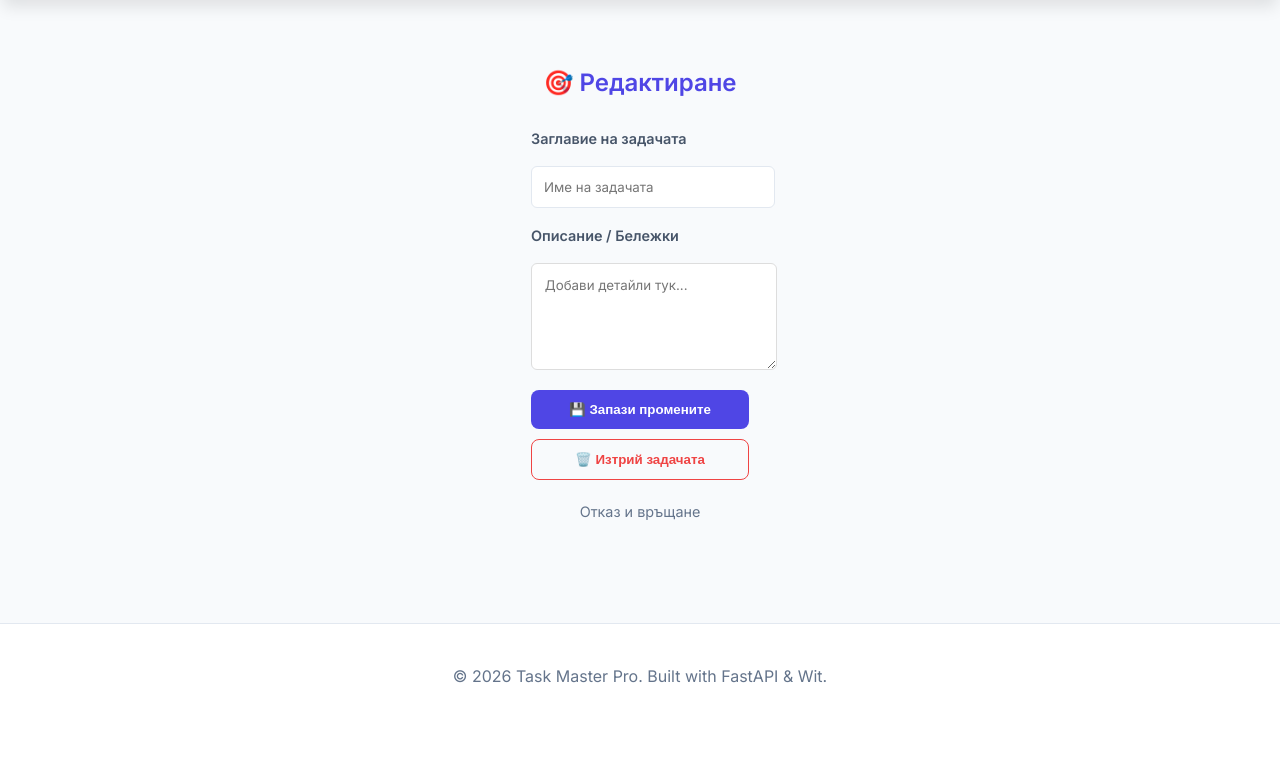
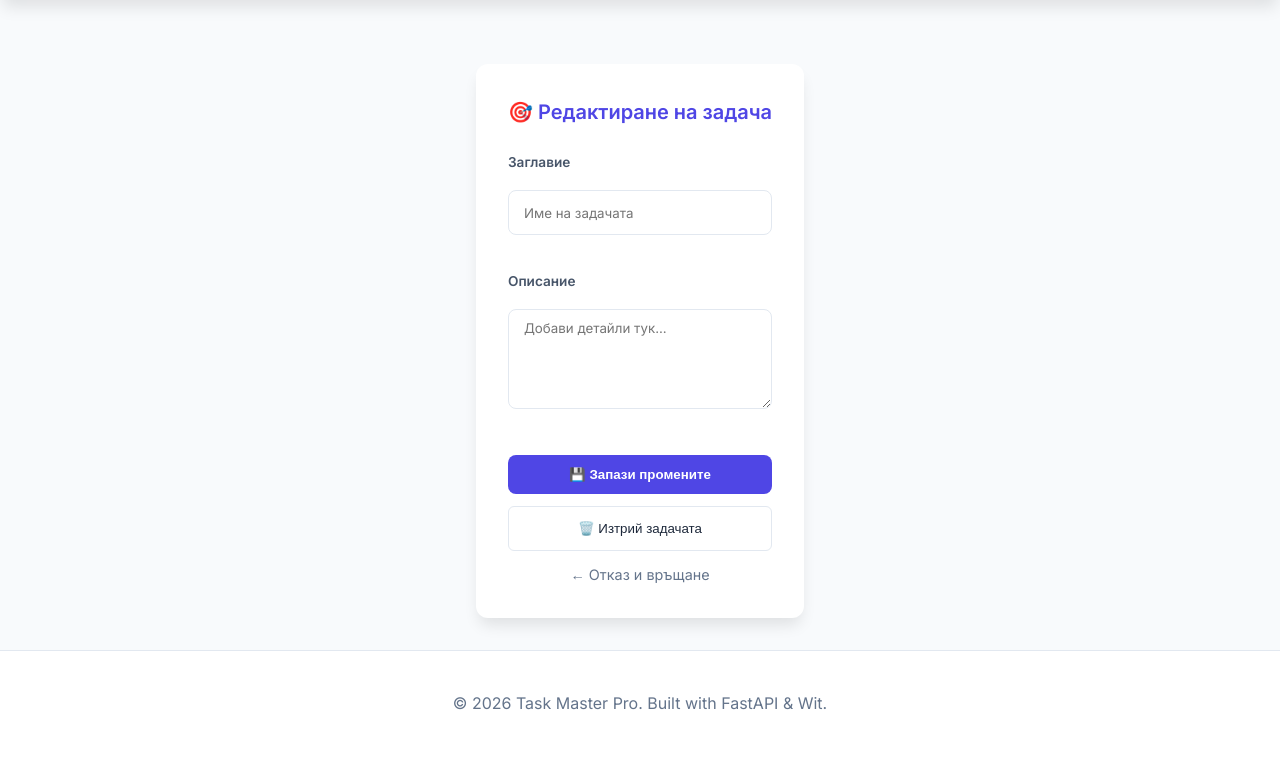
Before and after one commit to angeluzunov10/task-manager-py, a FastAPI app: page /edit/1 in a window 1280 px wide. Shown: the part 70-827 px from the top of the page. Before the commit the page ends 753 px from the top, so only its background shows below. Run offline with FastAPI, Linux system fonts and the light colour scheme.

Commit message:
Fix: Synchronize edit page with user context, fix TemplateNotFound error, and redesign edit form layout.

```diff
--- a/app/static/style.css
+++ b/app/static/style.css
@@ -262,3 +262,35 @@ input, textarea {
         width: 100%;
     }
 }
+
+/* Специален контейнер за вертикални форми (като Редакция и Вход) */
+.form-vertical {
+    display: flex;
+    flex-direction: column;
+    gap: 20px;
+}
+
+.form-vertical .field-group {
+    width: 100%;
+}
+
+.form-vertical input,
+.form-vertical select,
+.form-vertical textarea {
+    width: 100%;
+    height: 45px;
+    padding: 10px 15px;
+    border: 1px solid var(--border);
+    border-radius: 8px;
+    font-family: inherit;
+    box-sizing: border-box; /* Важно, за да не излизат от контейнера */
+}
+
+.form-vertical textarea {
+    height: auto; /* Позволява на описанието да се разтяга */
+    min-height: 100px;
+}
+
+.form-vertical .action-buttons {
+    margin-top: 10px;
+}
--- a/app/templates/edit.html
+++ b/app/templates/edit.html
@@ -1,30 +1,48 @@
 {% extends "base.html" %}
 
-{% block title %}Редактиране{% endblock %}
+{% block title %}Редактиране - {{ task_id }}{% endblock %}
 
 {% block content %}
-<div class="auth-container" style="margin-top: 2rem;"> <div class="auth-box" style="max-width: 500px;"> <h2 style="color: var(--primary); margin-bottom: 1.5rem; text-align: center;">🎯 Редактиране</h2>
+<div class="container">
+    <div class="task-card" style="max-width: 550px; margin: 2rem auto;">
+        <h2>🎯 Редактиране на задача</h2>
 
+        <div class="form-vertical">
             <div class="field-group">
-            <label style="font-weight: 600; font-size: 0.9rem;">Заглавие на задачата</label>
+                <label>Заглавие</label>
                 <input type="text" id="edit-title" placeholder="Име на задачата">
             </div>
 
             <div class="field-group">
-            <label style="font-weight: 600; font-size: 0.9rem;">Описание / Бележки</label>
-            <textarea id="edit-desc" rows="5" placeholder="Добави детайли тук..."
-                      style="width: 100%; padding: 0.8rem; border: 1px solid #ddd; border-radius: 6px; margin-bottom: 1.2rem; font-family: inherit;"></textarea>
+                <label>Описание</label>
+                <textarea id="edit-desc" placeholder="Добави детайли тук..."></textarea>
             </div>
 
-        <div class="action-buttons" style="display: flex; flex-direction: column; gap: 10px;">
+            <div class="field-group" id="edit-deadline-group" style="display: none;">
+                <label>Краен срок</label>
+                <input type="date" id="edit-deadline">
+            </div>
+
+            <div class="field-group" id="edit-priority-group" style="display: none;">
+                <label>Приоритет</label>
+                <select id="edit-priority">
+                    <option value="Low">Нисък</option>
+                    <option value="Medium">Среден</option>
+                    <option value="High">Висок</option>
+                </select>
+            </div>
+
+            <div class="action-buttons" style="display: flex; flex-direction: column; gap: 12px;">
                 <button class="btn-primary" onclick="saveTask()">💾 Запази промените</button>
-            <button onclick="deleteTask()"
-                    style="background: none; color: var(--danger); border: 1px solid var(--danger); padding: 0.75rem; border-radius: 8px; font-weight: 600; cursor: pointer; transition: 0.3s;"
-                    onmouseover="this.style.background='var(--danger)'; this.style.color='white'"
-                    onmouseout="this.style.background='none'; this.style.color='var(--danger)'">
+
+                <button class="btn-logout-nav" onclick="deleteTask()" style="width: 100%; height: 45px;">
                     🗑️ Изтрий задачата
                 </button>
-            <a href="/" style="text-align: center; text-decoration: none; color: #64748b; font-size: 0.9rem; margin-top: 10px;">Отказ и връщане</a>
+
+                <a href="/" style="text-align: center; text-decoration: none; color: #64748b; font-size: 0.9rem;">
+                    ← Отказ и връщане
+                </a>
+            </div>
         </div>
     </div>
 </div>
@@ -34,6 +52,7 @@
 <script>
     //Взимаме ID-то, което Python инжектира в HTML-а
     const taskId = "{{ task_id }}";
+    let currentTaskType = "";
 
     // window.onload се изпълнява автоматично при зареждане и кодът тръгва сам
     window.onload = async function() {
@@ -43,26 +62,44 @@
             // Попълваме автоматично полетата - това е "магията", взимам данните и ги слагам в елементите със съответните ID-та(определени в HTML-а)
             document.getElementById('edit-title').value = task.title;
             document.getElementById('edit-desc').value = task.description || "";
+            currentTaskType = task.type;
+
+            // Показваме съответното поле според типа
+            if (task.type === 'WorkTask') {
+                document.getElementById('edit-deadline-group').style.display = 'block';
+                document.getElementById('edit-deadline').value = task.deadline || "";
+            } else if (task.type === 'PersonalTask') {
+                document.getElementById('edit-priority-group').style.display = 'block';
+                document.getElementById('edit-priority').value = task.priority || "Medium";
+            }
         }
     };
 
     async function saveTask() { // Функция, която се вика при натискане на бутона "Запази промените"
         const title = document.getElementById('edit-title').value; // Вземаме новите стойности от инпутите
-        const desc = document.getElementById('edit-desc').value; // Вземаме новите стойности от инпутите
+        const desc = document.getElementById('edit-desc').value;
+        const deadline = document.getElementById('edit-deadline').value;
+        const priority = document.getElementById('edit-priority').value;
+
+        const updateData = {
+            title: title,
+            description: desc,
+            deadline: currentTaskType === 'WorkTask' ? deadline : null,
+            priority: currentTaskType === 'PersonalTask' ? priority : null
+        };
 
         // Използваме PUT, защото обновяваме съществуващ ресурс
         const response = await fetch(`/tasks/${taskId}`, {  // Пращаме UPDATE заявка към нашия /tasks/{task_id} endpoint
             method: 'PUT',
             headers: { 'Content-Type': 'application/json' }, // Казваме, че пращаме JSON
-            body: JSON.stringify({  // Тялото на заявката е JSON обект с новите данни за задачата
-                title: title,  // Новото заглавие
-                description: desc // Новото описание
-            })
+            body: JSON.stringify(updateData)// Тялото на заявката е JSON обект с новите данни за задачата
         });
 
         if (response.ok) {
             alert("Успешно обновяване!");
             window.location.href = "/"; // Пренасочване (като redirect в Django)
+        } else {
+            alert("Грешка при обновяването.");
         }
     }
 
```
Also changed, not shown: app/routes/tasks.py (+10 -1 lines). Lines whose indentation alone changed are shown as unchanged.
